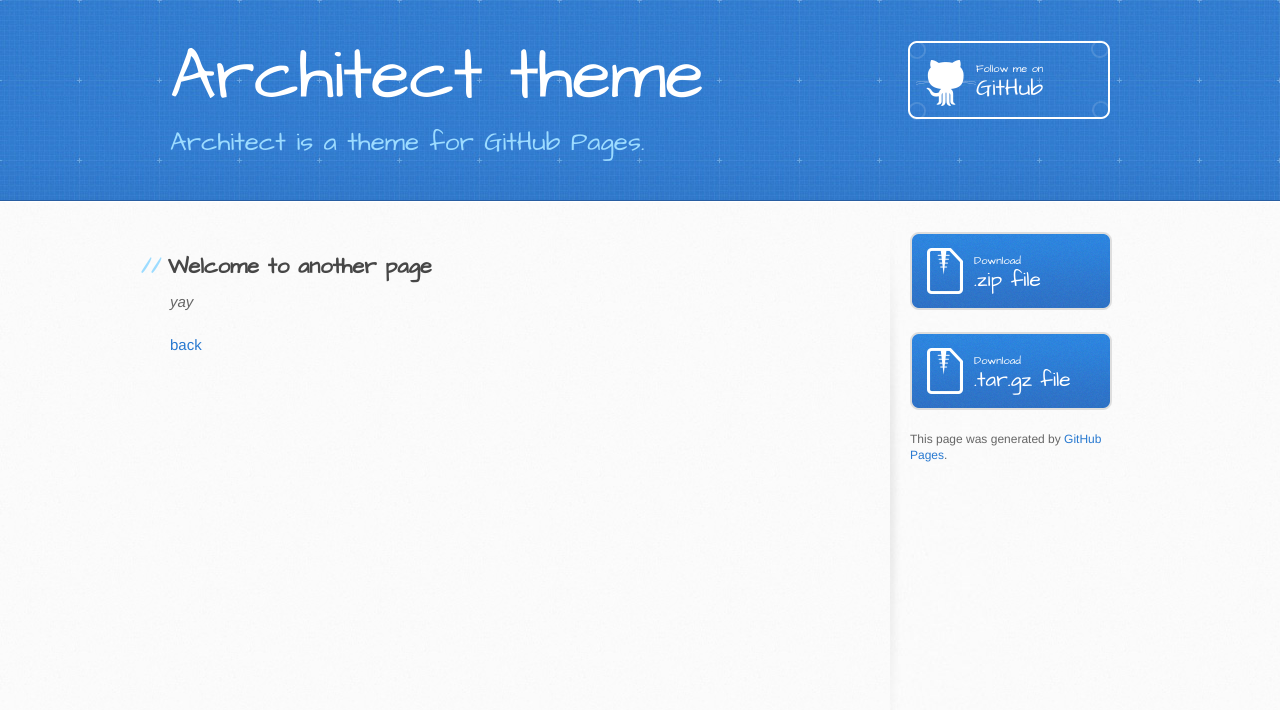
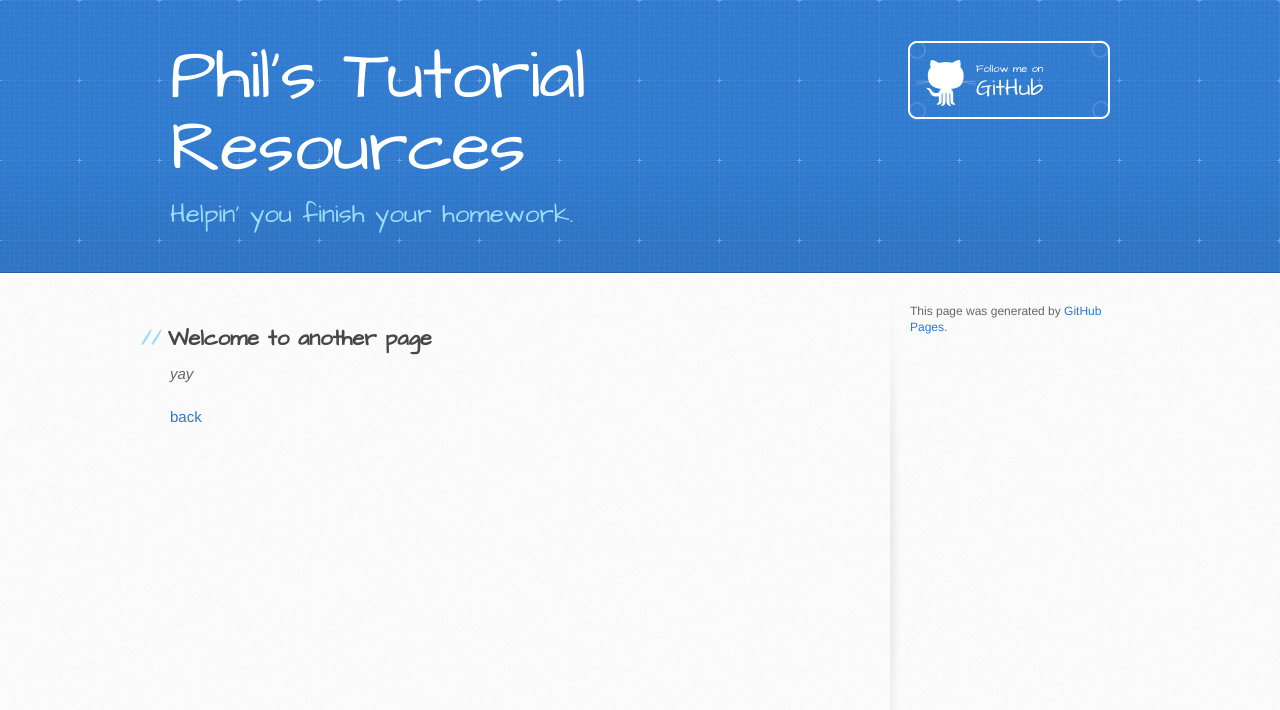
Before and after one commit to philstutorials/philstutorials.github.io, a Jekyll site: the page built from another-page.md, in a window 1280 px wide. Shown: the top 710 px of the page. Built offline with Jekyll 4.4.1, drawn with Linux system fonts in a browser that asks for light colours; our own code applies the rules of GitHub Pages for plain Markdown files.

Commit message:
Update _config.yml

```diff
--- a/_config.yml
+++ b/_config.yml
@@ -1,5 +1,5 @@
-title: Architect theme
-description: Architect is a theme for GitHub Pages.
-show_downloads: true
+title: Phil's Tutorial Resources
+description: Helpin' you finish your homework.
+show_downloads: false
 google_analytics:
 theme: jekyll-theme-architect
```
